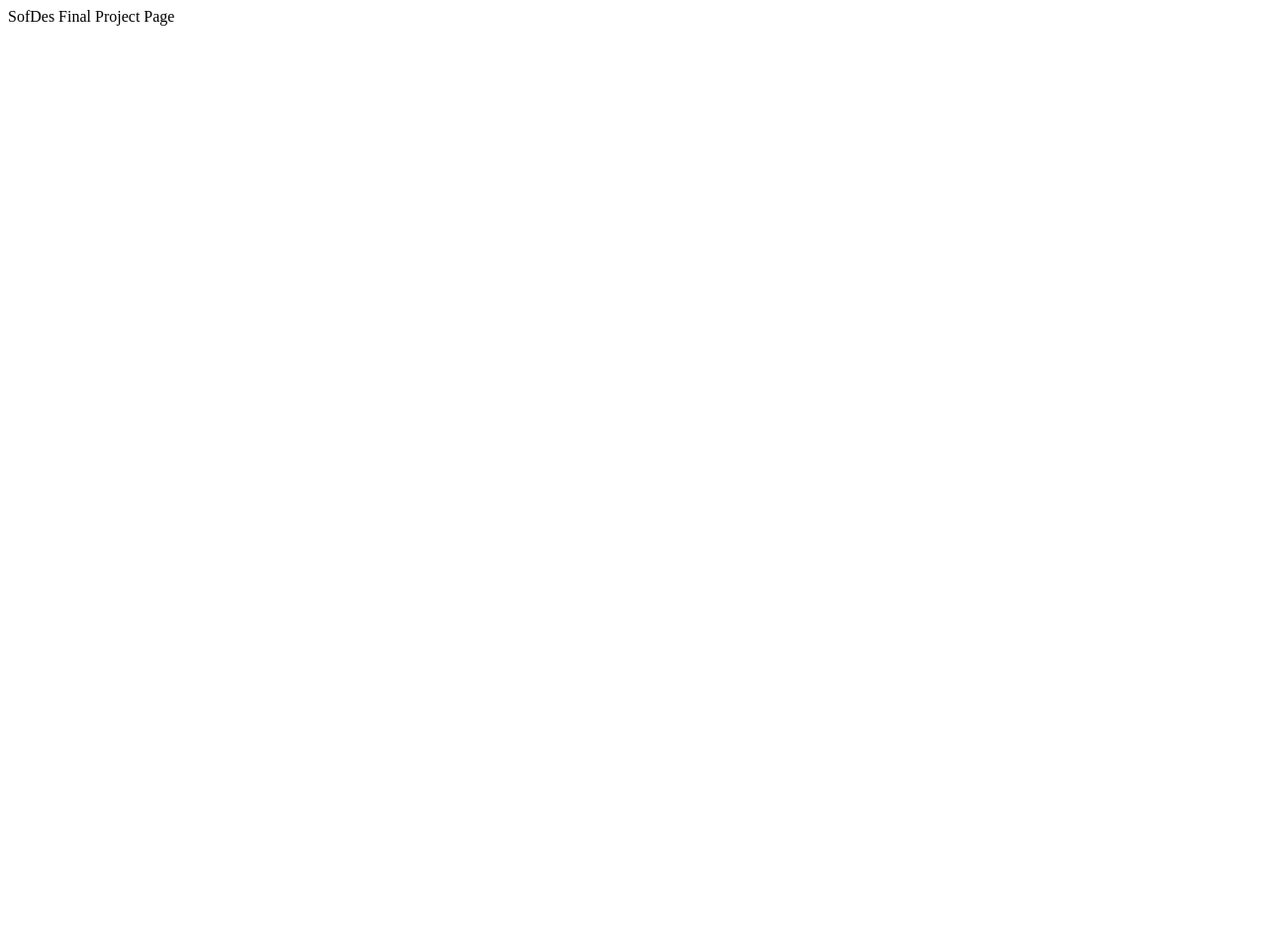
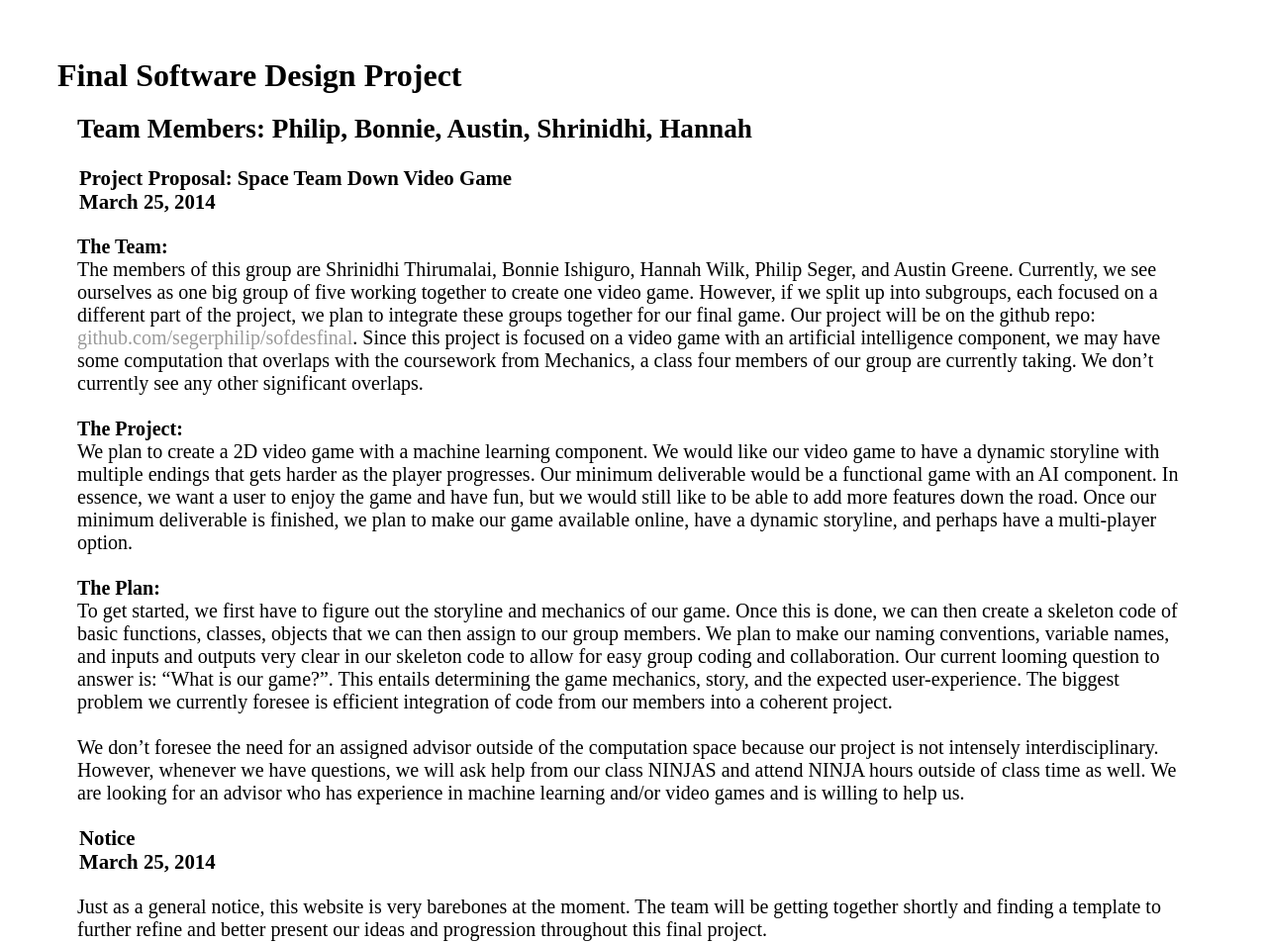
Before and after one commit to segerphilip/sofdesfinal, a plain HTML site: page index.html in a window 1280 px wide. Shown: the whole page at 99% size. Before the commit the page ends 800 px from the top, so only its background shows below. Drawn offline with Linux system fonts and the light colour scheme.

Commit message:
project proposal and initial website

```diff
--- a/index.html
+++ b/index.html
@@ -1 +1,36 @@
-SofDes Final Project Page
+<head>
+	<meta http-equiv="content-type" content="text/html; charset=utf-8" />
+	<link rel="shortcut icon" href="images/icon.jpg">
+	<link rel="stylesheet" href="style/style.css" type="text/css" />
+	</head>
+<body>
+<title>PBASH SofDes Project</title>
+<h1>
+	Final Software Design Project
+</h1>
+<h2>
+	Team Members: Philip, Bonnie, Austin, Shrinidhi, Hannah
+</h2>
+<h3>
+	Project Proposal: Space Team Down Video Game <br>
+	March 25, 2014
+</h3>
+<p>
+<b>The Team:</b> <br>
+The members of this group are Shrinidhi Thirumalai, Bonnie Ishiguro, Hannah Wilk, Philip Seger, and Austin Greene. Currently, we see ourselves as one big group of five working together to create one video game. However, if we split up into subgroups, each focused on a different part of the project, we plan to integrate these groups together for our final game. Our project will be on the github repo: <a href="https://github.com/segerphilip/sofdesfinal">github.com/segerphilip/sofdesfinal</a>. Since this project is focused on a video game with an artificial intelligence component, we may have some computation that overlaps with the coursework from Mechanics, a class four members of our group are currently taking. We don’t currently see any other significant overlaps.<br><br>
+
+<b>The Project:</b> <br>
+We plan to create a 2D video game with a machine learning component. We would like our video game to have a dynamic storyline with multiple endings that gets harder as the player progresses.  Our minimum deliverable would be a functional game with an AI component. In essence, we want a user to enjoy the game and have fun, but we would still like to be able to add more features down the road. Once our minimum deliverable is finished, we plan to make our game available online, have a dynamic storyline, and perhaps have a multi-player option.<br><br>
+
+<b>The Plan:</b> <br>
+To get started, we first have to figure out the storyline and mechanics of our game. Once this is done, we can then create a skeleton code of basic functions, classes, objects that we can then assign to our group members. We plan to make our naming conventions, variable names, and inputs and outputs very clear in our skeleton code to allow for easy group coding and collaboration. Our current looming question to answer is: “What is our game?”. This entails determining the game mechanics, story, and the expected user-experience. The biggest problem we currently foresee is efficient integration of code from our members into a coherent project.<br><br>
+
+We don’t foresee the need for an assigned advisor outside of the computation space because our project is not intensely interdisciplinary. However, whenever we have questions, we will ask help from our class NINJAS and attend NINJA hours outside of class time as well. We are looking for an advisor who has experience in machine learning and/or video games and is willing to help us.
+</p>
+<h3>
+	Notice <br>
+	March 25, 2014
+</h3>
+<p>
+Just as a general notice, this website is very barebones at the moment. The team will be getting together shortly and finding a template to further refine and better present our ideas and progression throughout this final project.
+</body>
--- /dev/null
+++ b/style/style.css
@@ -0,0 +1,35 @@
+body {
+	background-image: #FFFFFF;
+	color: #000000;
+	padding: 50px;
+	font-family: "Times New Roman", Times, serif;
+	/*text-shadow: rgba(0,0,0,0.6) 1px 1px 0;*/
+}
+
+a {
+	color: #999;
+	font-size: 20px;
+	text-decoration: none;
+}
+
+p {
+	margin: 20;
+	color: #000000;
+	font-size: 20px;
+	text-decoration: none;
+}
+
+h1 {
+	margin: 0;
+	font-size: 2.0em;
+}
+
+h2 {
+	margin: 20;
+	font-size: 1.7em;
+}
+
+h3 {
+	margin: 22;
+	font-size: 1.3em;
+}
```
Also changed, not shown: images/icon.jpg (added).
